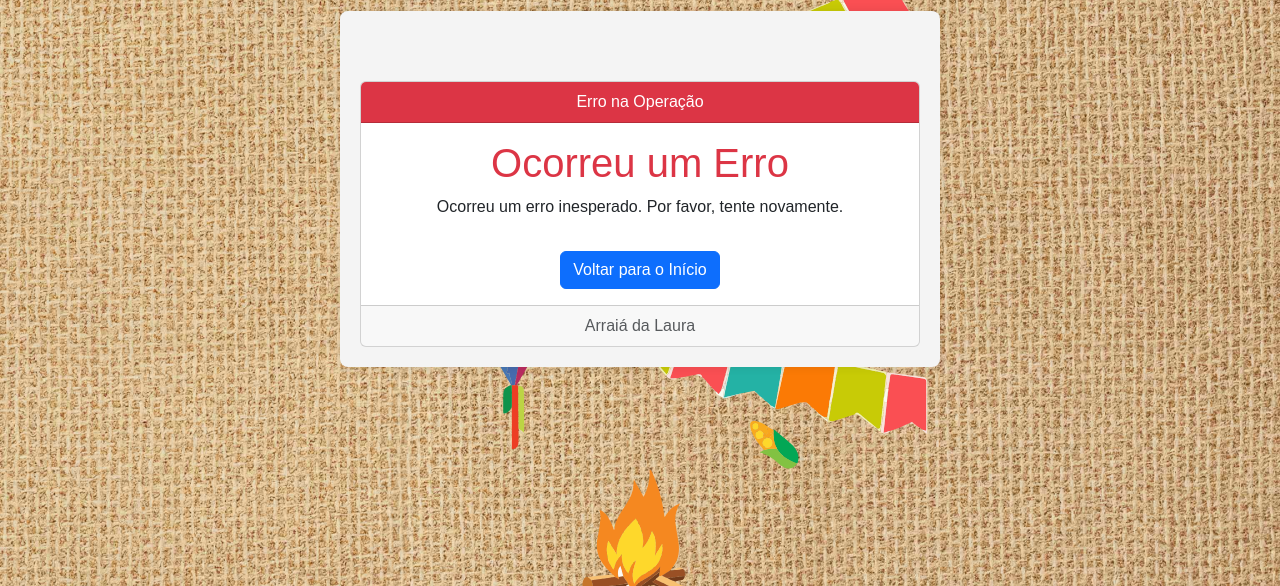
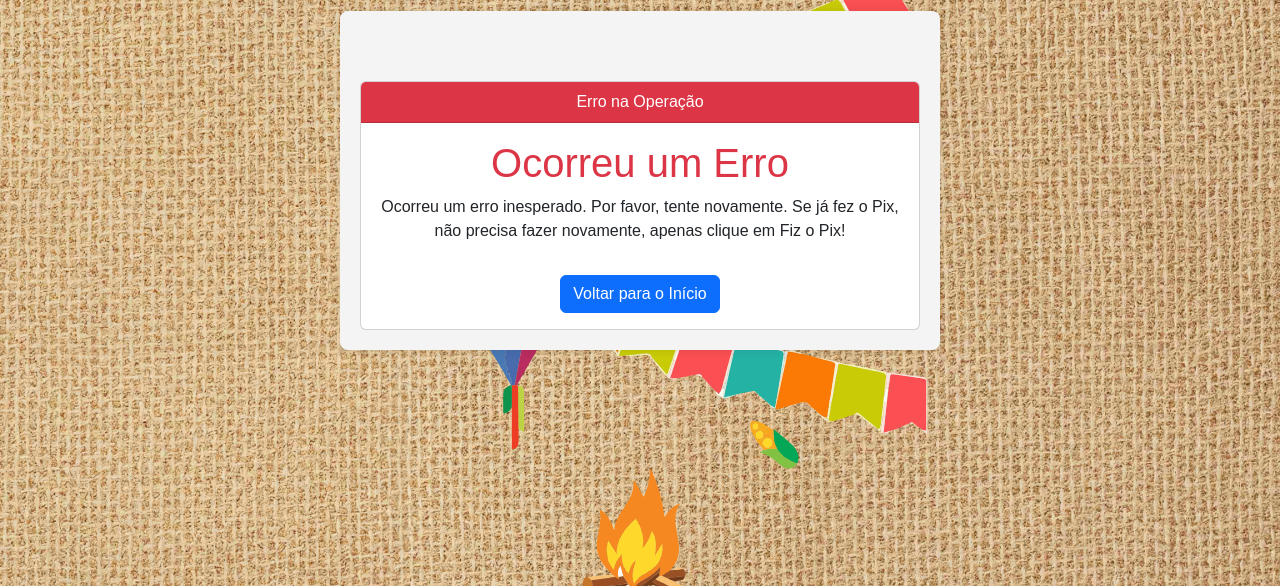
Before and after one commit to yurigalindo/site_festa_junina, a Python web app: template templates/error.html in a window 1280 px wide. Shown: the part 193-779 px from the top of the page. Run offline with Jinja, Linux system fonts and the light colour scheme; the template is opened without the code that fills it, so the values that code supplies are empty.

Commit message:
Improved style of pix page

```diff
--- a/src/routes.py
+++ b/src/routes.py
@@ -239,7 +239,7 @@ def confirmation():
     except Exception as e:
         db.session.rollback()
         print(f"Error saving RSVP to database: {e}")
-        return render_template('error.html', error_message="Ocorreu um erro ao salvar sua confirmação. Tente novamente.")
+        return render_template('error.html', error_message="Ocorreu um erro ao salvar sua confirmação. Por favor, tente novamente. Se já fez o Pix, não precisa fazer novamente, apenas clique em Fiz o Pix!")
 
     session.pop('city', None)
     session.pop('group', None)
--- a/templates/error.html
+++ b/templates/error.html
@@ -15,12 +15,9 @@
                         {{ error_message }}
                     </div>
                 {% else %}
-                    <p class="card-text">Ocorreu um erro inesperado. Por favor, tente novamente.</p>
+                    <p class="card-text">Ocorreu um erro inesperado. Por favor, tente novamente. Se já fez o Pix, não precisa fazer novamente, apenas clique em Fiz o Pix!</p>
                 {% endif %}
                 <a href="{{ url_for('rsvp.select_city') }}" class="btn btn-primary mt-3">Voltar para o Início</a>
-            </div>
-            <div class="card-footer text-muted">
-                Arraiá da Laura
             </div>
         </div>
     </div>
--- a/templates/pix_payment.html
+++ b/templates/pix_payment.html
@@ -12,11 +12,11 @@
             <img src="{{ qr_image }}" alt="Pix QR Code" class="img-fluid border p-1 mx-auto d-block qr-code-image">
         </div>
 
-        <div class="payload-header fw-bold mb-1">Pix Copia e Cola:</div>
+        <!-- <div class="payload-header fw-bold mb-1">Pix Copia e Cola:</div>
         <div class="pix-payload p-2 border rounded bg-light mb-3 pix-payload-text-area" id="pixPayloadText">
             {{ pix_payload }}
-        </div>
-        <button onclick="copyPixPayload()" class="btn btn-info btn-lg w-100 mb-4">Copiar Código</button>
+        </div> -->
+        <button onclick="copyPixPayload()" class="btn btn-info btn-lg w-100 mb-4" style="background-color: #FFC300; border-color: #f15e00;">Copiar Código</button>
 
         <form action="{{ url_for('rsvp.confirmation') }}" method="GET">
             <div class="d-flex justify-content-between align-items-center mt-4">
```
